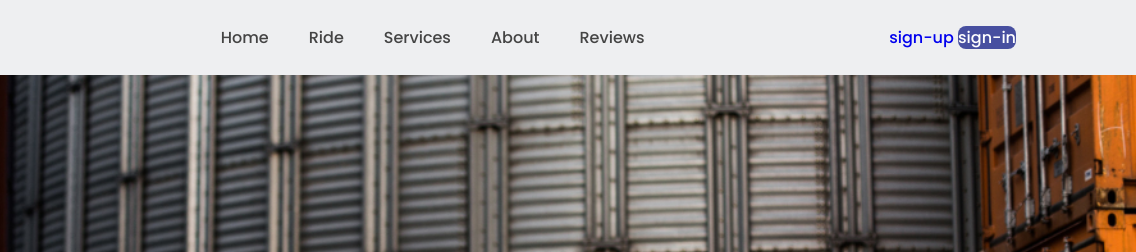
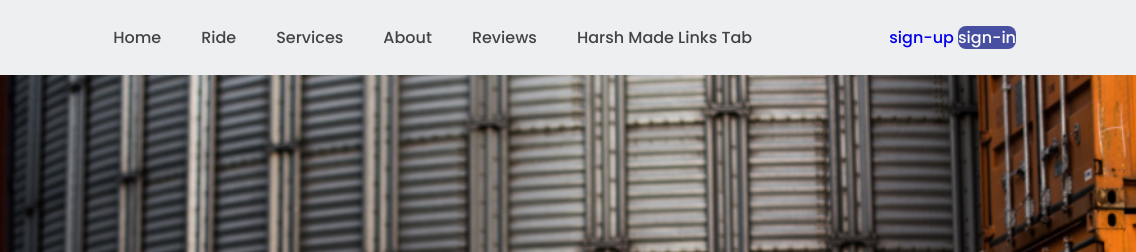
Before and after one commit to divyaraikwar342/car-rental-web, a plain HTML site: page index.html in a window 1280 px wide. Shown: the top 252 px of the page, 144-1280 px from the left. Drawn offline with nearby package versions, Linux system fonts and the light colour scheme.

Commit message:
Changes done by Harsh, Should be removed

```diff
--- a/index.html
+++ b/index.html
@@ -20,6 +20,7 @@
       <li><a href="#Services">Services</a></li>
       <li><a href="#About">About</a></li>
       <li><a href="#Reviews">Reviews</a></li>
+      <li><a href="#Links">Harsh Made Links Tab</a></li>
     </ul>
 
     <div class="header-btn">
```
